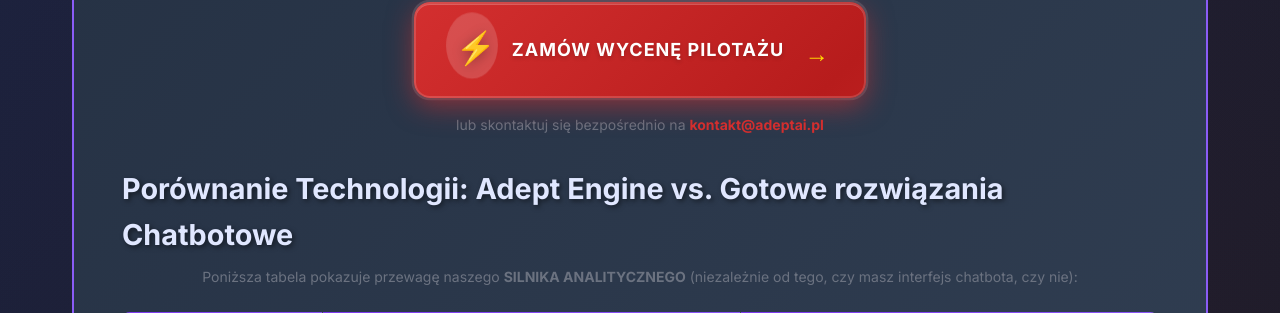
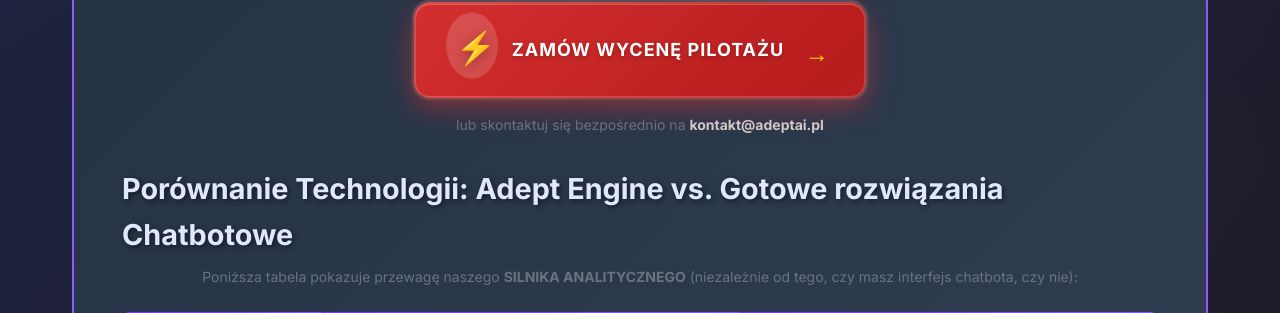
Before and after one commit to lukiikebukuro/forteca_finalna, a Flask app: page /demo in a window 1280 px wide. Shown: the part 4099-4412 px from the top of the page. Run offline with Flask 3, Linux system fonts and the light colour scheme; some libraries are stand-ins or nearby versions.

Commit message:
kolor email

```diff
--- a/templates/demo_page.html
+++ b/templates/demo_page.html
@@ -1049,7 +1049,7 @@ footer button,
 }
 
 .alternative-contact-cta .alt-email {
-    color: #d32f2f;
+    color: #d6cccc;
     text-decoration: none;
     font-weight: 700;
     transition: all 0.2s ease;
```
